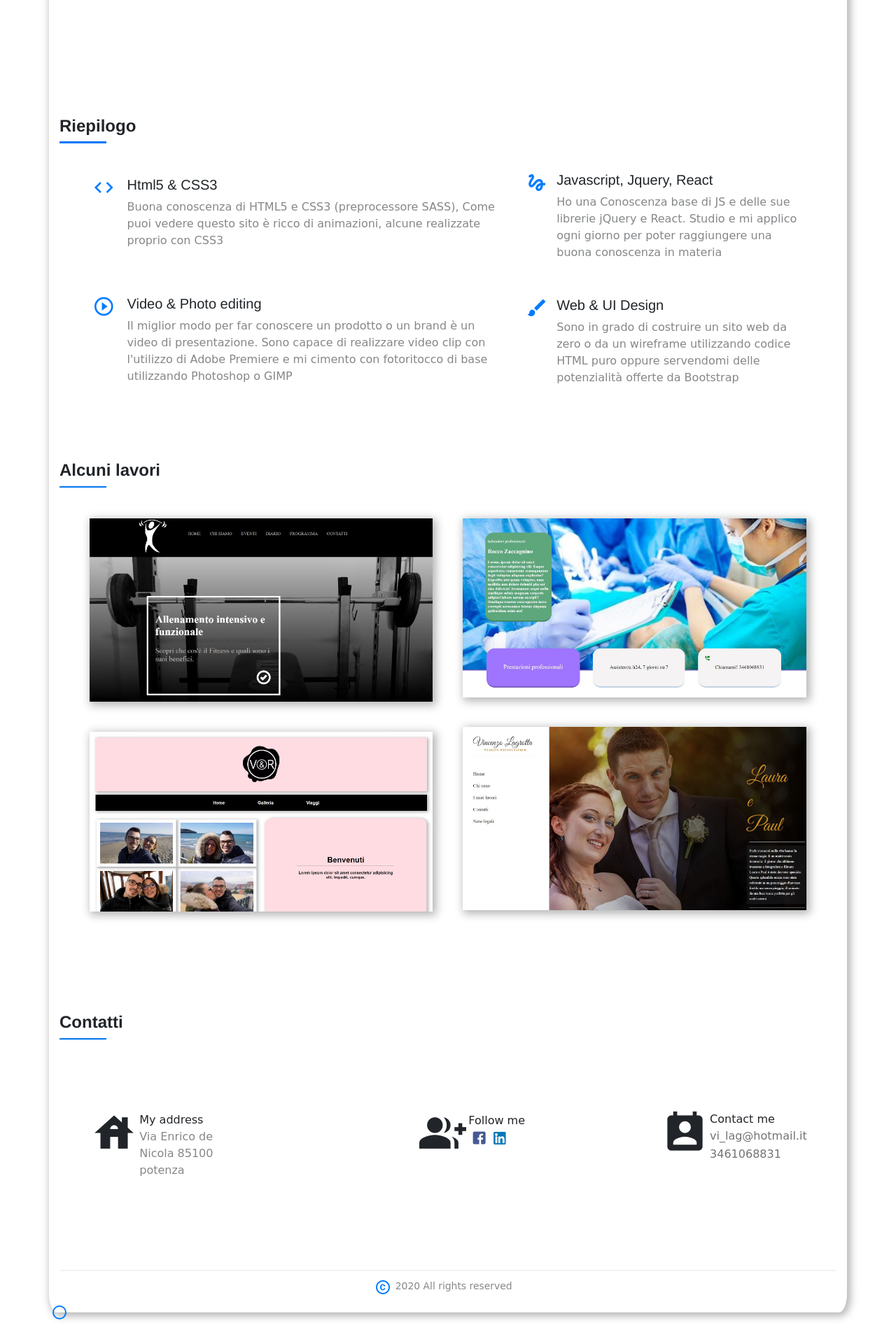
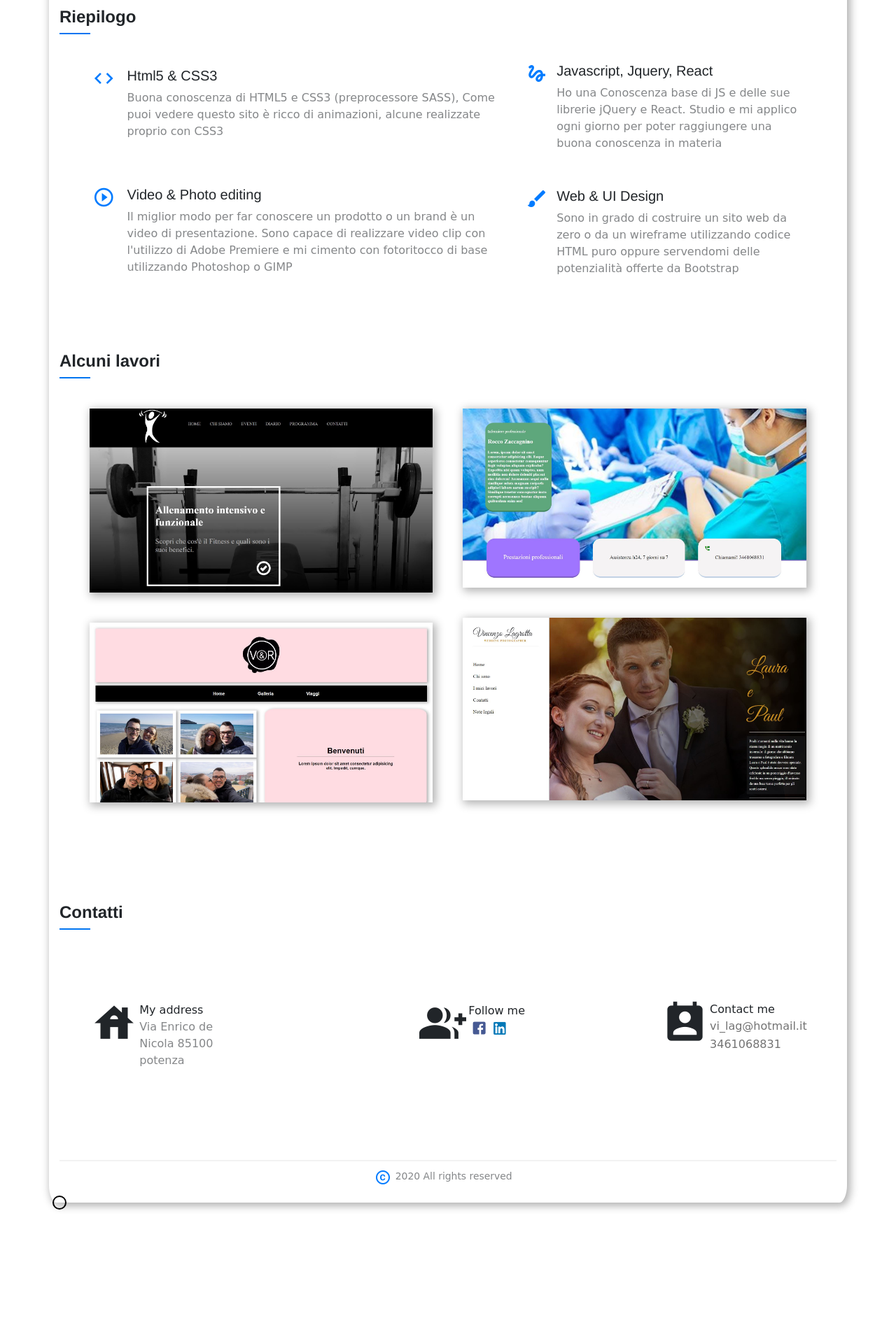
Before and after one commit to vilag8/CV-, a PHP site: page / in a window 1280 px wide. Shown: the part 782-2696 px from the top of the page at 70% size. After the commit the page ends 2511 px from the top, so only its background shows below. Run offline with PHP 8.4, Linux system fonts and the light colour scheme.

Commit message:
refactoring scss

```diff
--- a/build/main.css
+++ b/build/main.css
@@ -1,14 +1,81 @@
 /**** VARIABILI **/
-/**** GENERAL **/
-.body--black{
-  color: white;
-  background: black;
+/**** KEYFRAMES **/
+@-webkit-keyframes line_slow {
+  0% {
+    width: 0%;
+    opacity: 1;
+  }
+  50% {
+    width: 6%;
+    opacity: 1;
+  }
+  75% {
+    width: 6%;
+    opacity: 0;
+  }
+  100% {
+    width: 0%;
+    opacity: 0;
+  }
+}
+@keyframes line_slow {
+  0% {
+    width: 0%;
+    opacity: 1;
+  }
+  50% {
+    width: 6%;
+    opacity: 1;
+  }
+  75% {
+    width: 6%;
+    opacity: 0;
+  }
+  100% {
+    width: 0%;
+    opacity: 0;
+  }
 }
 
-.a--black{
-  color: white;
+@-webkit-keyframes rotate_effect {
+  0% {
+    -webkit-transform: rotate(0deg);
+            transform: rotate(0deg);
+  }
+  40% {
+    -webkit-transform: rotate(10deg);
+            transform: rotate(10deg);
+  }
+  60% {
+    -webkit-transform: rotate(-10deg);
+            transform: rotate(-10deg);
+  }
+  100% {
+    -webkit-transform: rotate(0deg);
+            transform: rotate(0deg);
+  }
 }
 
+@keyframes rotate_effect {
+  0% {
+    -webkit-transform: rotate(0deg);
+            transform: rotate(0deg);
+  }
+  40% {
+    -webkit-transform: rotate(10deg);
+            transform: rotate(10deg);
+  }
+  60% {
+    -webkit-transform: rotate(-10deg);
+            transform: rotate(-10deg);
+  }
+  100% {
+    -webkit-transform: rotate(0deg);
+            transform: rotate(0deg);
+  }
+}
+
+/**** GENERAL **/
 * {
   margin: 0;
   padding: 0;
@@ -59,10 +142,10 @@
 }
 
 hr {
-  width: 6%;
+  width: 4%;
   margin-top: 0%;
   background: #007bff;
-  height: 1.5px;
+  height: 1px;
 }
 
 /** NAVBAR **/
@@ -381,26 +427,33 @@
 }
 
 /* CURSORE */
-.cursor{
+.cursor {
   width: 20px;
   height: 20px;
-  border: 2px solid  #007bff;
+  border: 2px solid black;
   border-radius: 100%;
   position: absolute;
-  /* CENTRO IL DIV SUL PUNTATORE */ transform: translate(-50%, -50%);
-  /* RENDO IL PUNTATORE FUNZIONANTE */ pointer-events: none;
+  /* CENTRO IL DIV SUL PUNTATORE */
+  -webkit-transform: translate(-50%, -50%);
+          transform: translate(-50%, -50%);
+  /* RENDO IL PUNTATORE FUNZIONANTE */
+  pointer-events: none;
+  -webkit-transition: 0.3s;
   transition: 0.3s;
-  /*APPLICO LA TRANSIZIONE SOLO PER ALCUNE PROPRIETA'*/ transition-property: transform, background;
+  /*APPLICO LA TRANSIZIONE SOLO PER ALCUNE PROPRIETA'*/
+  -webkit-transition-property: background, -webkit-transform;
+  transition-property: background, -webkit-transform;
+  transition-property: transform, background;
+  transition-property: transform, background, -webkit-transform;
   z-index: 1;
-  /* APPLICO UN FILTRO AL PASSAGGIO DEL MOUSE SUGLI ELEMENTI */ backdrop-filter: grayscale();
 }
 
-.cursor_link{
-  transform: scale(1.3);
+.cursor_link {
+  -webkit-transform: scale(1.3);
+          transform: scale(1.3);
   border-color: black;
   background: #007bff;
 }
-
 
 /** MEDIA QUERY **/
 /* Mobile Styles */
--- a/script/script.js
+++ b/script/script.js
@@ -28,6 +28,7 @@
     //AGGIUNGO E TOLGO UNA CLASSE AD OGNI CLICK
     $('body').toggleClass('body--black');
     $('a').toggleClass('a--black');
+    $('.cursor').toggleClass('border', 'blue');
 });
 
 //QUANDO IL MOUSE ESCE DAL CONTAINER ATTIVA L'OVERLAY DEI CONTATTI
--- a/stylesheet/main.scss
+++ b/stylesheet/main.scss
@@ -230,6 +281,26 @@
         font-size: 87%;
     }
 }
+
+/* CURSORE */
+.cursor{
+    width: 20px;
+    height: 20px;
+    border: 2px solid black;
+    border-radius: 100%;
+    position: absolute;
+    /* CENTRO IL DIV SUL PUNTATORE */ transform: translate(-50%, -50%);
+    /* RENDO IL PUNTATORE FUNZIONANTE */ pointer-events: none;
+    transition: 0.3s;
+    /*APPLICO LA TRANSIZIONE SOLO PER ALCUNE PROPRIETA'*/ transition-property: transform, background;
+    z-index: 1;
+  }
+
+  .cursor_link{
+    transform: scale(1.3);
+    border-color: black;
+    background: #007bff;
+  }
 
 /** MEDIA QUERY **/
 /* Mobile Styles */
```
Also changed, not shown: other parts of build/main.css (+53 -66 lines), other parts of stylesheet/main.scss (+52 -1 lines), 1 other file.
